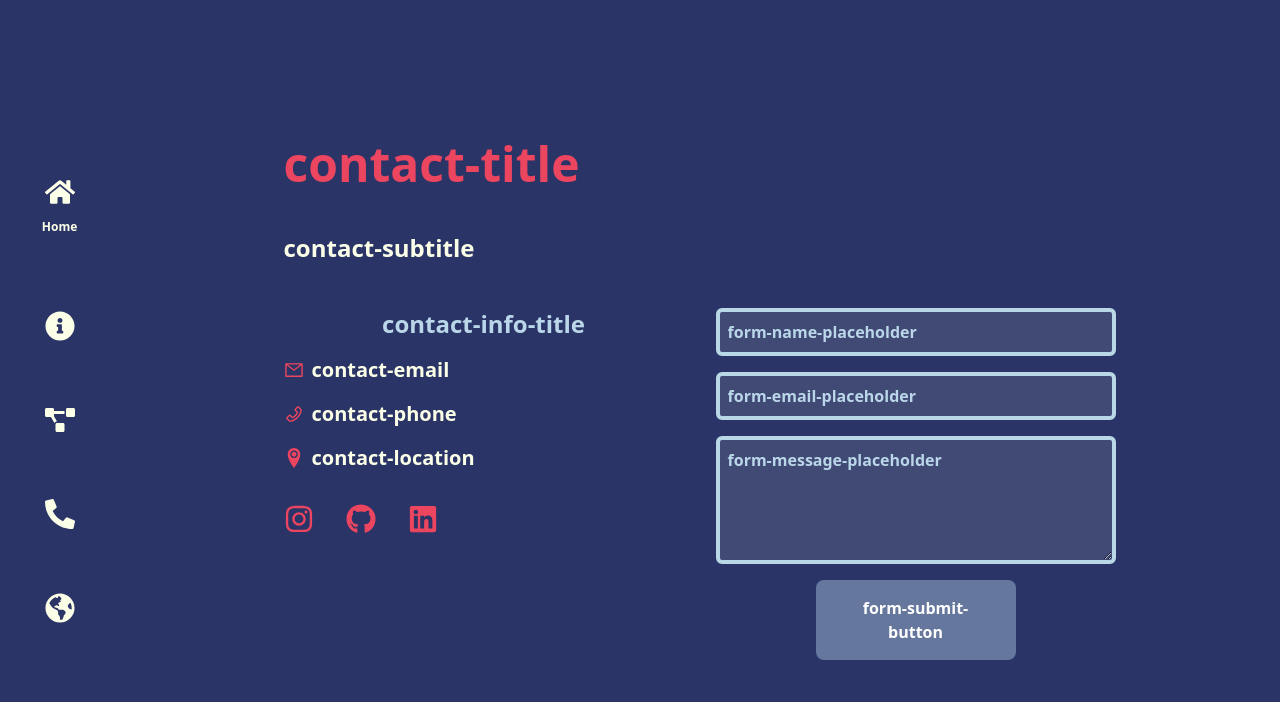
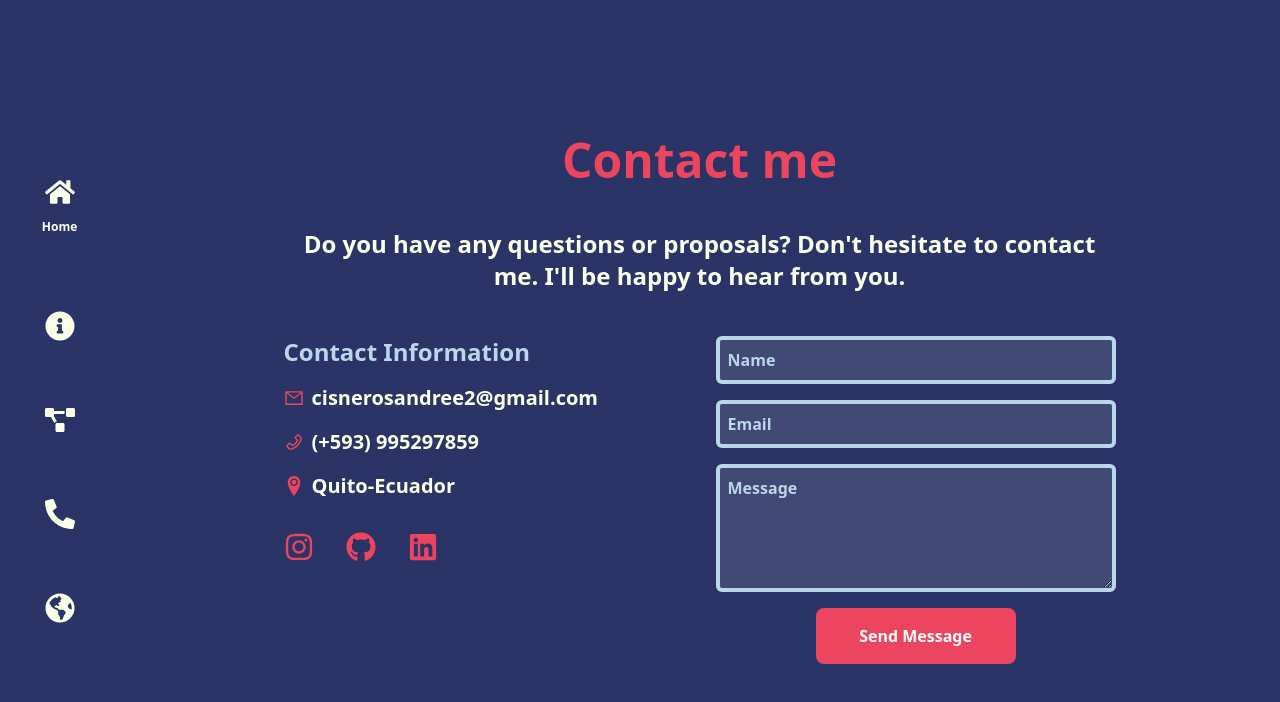
Before and after one commit to Jiwemoyo/MyPortafolio, a React (Vite) app: page /contact in a window 1280 px wide. Shown: the top 702 px of the page. Built offline with nearby package versions, Linux system fonts and the light colour scheme.

Commit message:
antes del eamil

```diff
--- a/locales/en/translation.json
+++ b/locales/en/translation.json
@@ -21,5 +21,12 @@
   "Philosophy-context":"I believe in the fusion of technology and creativity to solve problems and create memorable digital experiences. My goal is to continue learning and growing in this ever-evolving field while contributing to projects that have a positive impact on the world.",
   "Proyects-title":"My proyects",
   "Proyects-presentation":"Here's a selection of projects I've worked on. Each one demonstrates different skills and technologies.",
-  "VP":"View Proyect"
+  "VP":"View Proyect",
+  "contact-title":"Contact me",
+  "contact-subtitle":"Do you have any questions or proposals? Don't hesitate to contact me. I'll be happy to hear from you.",
+  "contact-info-title":"Contact Information",
+  "form-name-placeholder":"Name",
+  "form-email-placeholder":"Email",
+  "form-message-placeholder":"Message",
+  "form-submit-button":"Send Message"
 }
--- a/locales/es/translation.json
+++ b/locales/es/translation.json
@@ -21,5 +21,12 @@
   "Philosophy-context":"Creo en la fusión de la tecnología y la creatividad para resolver problemas y crear experiencias digitales memorables. Mi objetivo es seguir aprendiendo y creciendo en este campo en constante evolución, mientras contribuyo a proyectos que tengan un impacto positivo en el mundo.",
   "Proyects-title":"Mis proyectos",
   "Proyects-presentation":"Aquí hay una selección de proyectos en los que he trabajado. Cada uno demuestra diferentes habilidades y tecnologías.",
-  "VP":"Ver Proyecto"
+  "VP":"Ver Proyecto",
+  "contact-title":"Contáctame",
+  "contact-subtitle":"¿Tienes alguna pregunta o propuesta? No dudes en contactarme. Estaré encantado de escucharte.",
+  "contact-info-title":"Información de Contacto",
+  "form-name-placeholder":"Nombre",
+  "form-email-placeholder":"Email",
+  "form-message-placeholder":"Mensaje",
+  "form-submit-button":"Enviar Mensaje"
 }
--- a/package.json
+++ b/package.json
@@ -10,6 +10,7 @@
     "preview": "vite preview"
   },
   "dependencies": {
+    "@emailjs/browser": "^4.4.1",
     "alessandrocv": "file:",
     "i18next": "^23.16.5",
     "react": "^18.3.1",
--- a/src/components/Contact.jsx
+++ b/src/components/Contact.jsx
@@ -1,4 +1,4 @@
-import React, { useState } from 'react';
+import React, { useState } from "react";
 import { useTranslation } from "react-i18next";
 import { AiOutlineMail, AiOutlinePhone } from "react-icons/ai";
 import { ImLocation2 } from "react-icons/im";
@@ -6,30 +6,11 @@ import { FaInstagram, FaGithub, FaLinkedin } from "react-icons/fa";
 
 export const Contact = () => {
   const { t } = useTranslation();
-  const [formData, setFormData] = useState({
-    name: '',
-    email: '',
-    message: ''
-  });
-
-  const handleChange = (e) => {
-    const { name, value } = e.target;
-    setFormData(prev => ({
-      ...prev,
-      [name]: value
-    }));
-  };
-
-  const handleSubmit = (e) => {
-    e.preventDefault();
-    // Add your form submission logic here
-    console.log(formData);
-  };
 
   return (
-    <div className="bg-custom-blue flex justify-center items-center w-screen">
+    <div className="bg-custom-blue flex justify-center items-center w-screen sm:align-middle">
       <div className="flex flex-col items-center justify-center h-screen gap-5 px-8 text-center sm:items-start sm:gap-11 w-full max-w-4xl">
-        <h2 className="text-custom-red font-bold text-2xl sm:text-5xl">
+        <h2 className="text-custom-red font-bold text-2xl sm:text-5xl text-center sm:text-left sm:mx-auto">
           {t("contact-title")}
         </h2>
 
@@ -40,38 +21,50 @@ export const Contact = () => {
         <div className="grid sm:grid-cols-2 gap-8 w-full">
           {/* Contact Information */}
           <div className="flex flex-col gap-4">
-            <h3 className="font-bold text-custom-celeste text-2xl">
+            <h3 className="font-bold text-custom-celeste text-2xl text-left">
               {t("contact-info-title")}
             </h3>
             <ul className="text-custom-white font-semibold text-xl space-y-4">
               <li className="flex items-center">
                 <AiOutlineMail className="mr-2 text-custom-red" />
-                {t("contact-email")}
+                cisnerosandree2@gmail.com
               </li>
               <li className="flex items-center">
                 <AiOutlinePhone className="mr-2 text-custom-red" />
-                {t("contact-phone")}
+                (+593) 995297859
               </li>
               <li className="flex items-center">
                 <ImLocation2 className="mr-2 text-custom-red" />
-                {t("contact-location")}
+                Quito-Ecuador
               </li>
             </ul>
 
             {/* Social Media Links */}
             <ul className="flex text-custom-red mt-4 gap-8 text-3xl justify-start">
               <li className="hover:text-custom-celeste transition-colors">
-                <a href={t("social-instagram")} target="_blank" rel="noopener noreferrer">
+                <a
+                  href={"https://www.instagram.com/jiwemoyot/"}
+                  target="_blank"
+                  rel="noopener noreferrer"
+                >
                   <FaInstagram />
                 </a>
               </li>
               <li className="hover:text-custom-celeste transition-colors">
-                <a href={t("social-github")} target="_blank" rel="noopener noreferrer">
+                <a
+                  href={"https://github.com/Jiwemoyo"}
+                  target="_blank"
+                  rel="noopener noreferrer"
+                >
                   <FaGithub />
                 </a>
               </li>
               <li className="hover:text-custom-celeste transition-colors">
-                <a href={t("social-linkedin")} target="_blank" rel="noopener noreferrer">
+                <a
+                  href={"https://www.linkedin.com/in/jiwemoyo/"}
+                  target="_blank"
+                  rel="noopener noreferrer"
+                >
                   <FaLinkedin />
                 </a>
               </li>
@@ -79,15 +72,10 @@ export const Contact = () => {
           </div>
 
           {/* Contact Form */}
-          <form
-            onSubmit={handleSubmit}
-            className="flex flex-col space-y-4 w-full"
-          >
+          <form className="flex flex-col space-y-4 w-full">
             <input
               type="text"
               name="name"
-              value={formData.name}
-              onChange={handleChange}
               placeholder={t("form-name-placeholder")}
               className="p-2 bg-custom-white bg-opacity-10 border-4 rounded-md border-custom-celeste text-custom-celeste font-bold placeholder:text-custom-celeste"
               required
@@ -95,23 +83,19 @@ export const Contact = () => {
             <input
               type="email"
               name="email"
-              value={formData.email}
-              onChange={handleChange}
               placeholder={t("form-email-placeholder")}
               className="p-2 bg-custom-white bg-opacity-10 border-4 rounded-md border-custom-celeste text-custom-celeste font-bold placeholder:text-custom-celeste"
               required
             />
             <textarea
               name="message"
-              value={formData.message}
-              onChange={handleChange}
               placeholder={t("form-message-placeholder")}
               className="p-2 bg-custom-white bg-opacity-10 border-4 rounded-md border-custom-celeste text-custom-celeste font-bold placeholder:text-custom-celeste h-32"
               required
             ></textarea>
             <button
               type="submit"
-              className="animate-bg-fade bg-custom-red font-bold rounded-lg px-8 py-4 text-white cursor-pointer w-1/2 mx-auto hover:bg-opacity-80 transition-colors"
+              className="bg-custom-red font-bold rounded-lg px-8 py-4 text-white cursor-pointer w-1/2 mx-auto hover:bg-opacity-80 transition-colors"
             >
               {t("form-submit-button")}
             </button>
```
Also changed, not shown: 1 other file (tests, documents, lock files or other folders).
